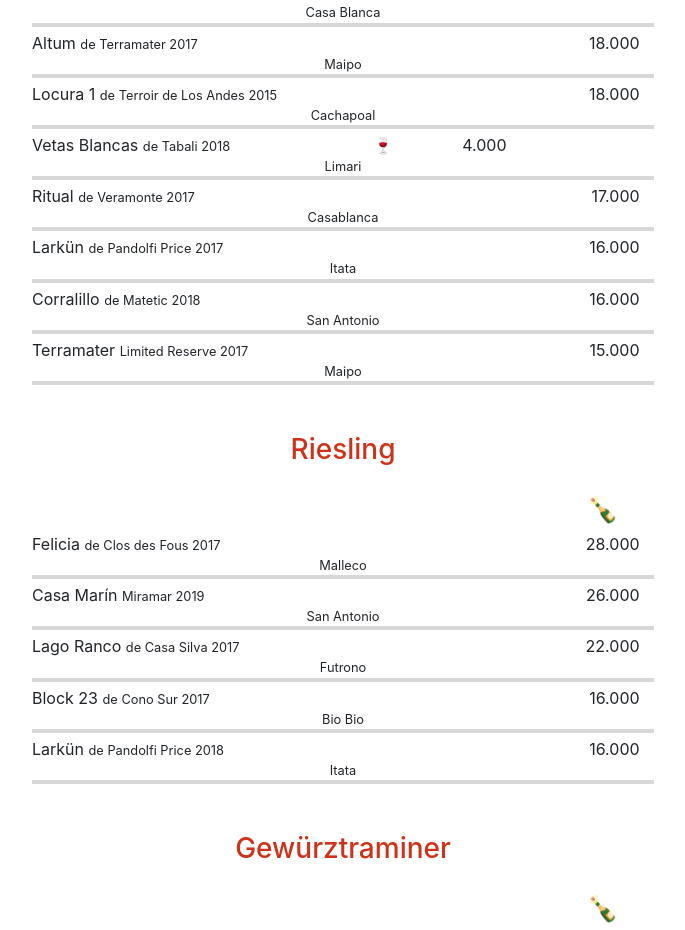
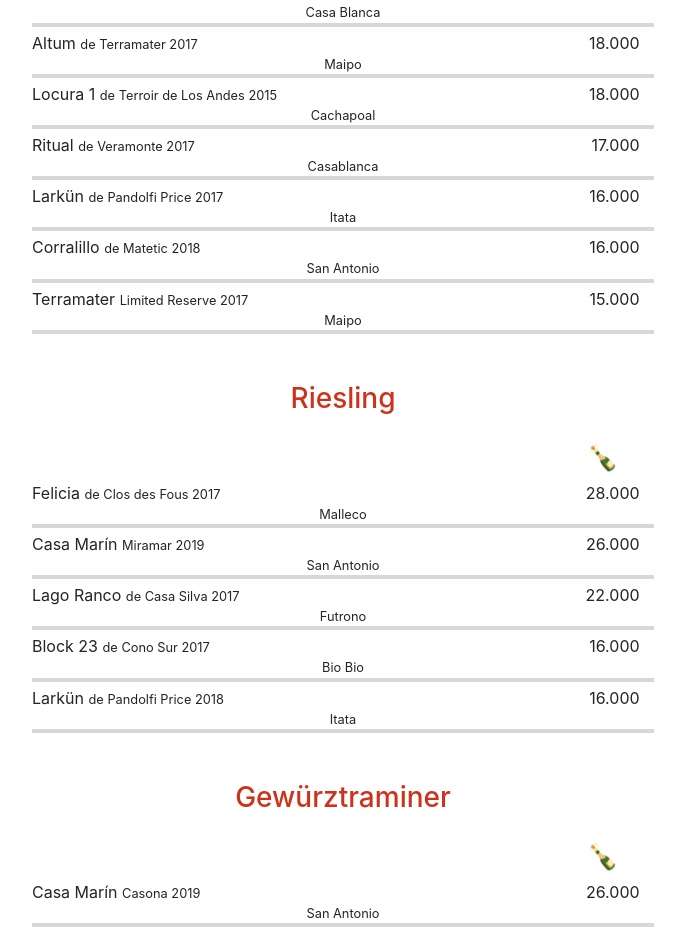
Before and after one commit to durbonca/Menu-QR-Google-sheet, a React (Create React App) app: page /Wine in a window 1280 px wide. Shown: the part 3286-4216 px from the top of the page, without its empty margins (297-982 px from the left). Built offline with nearby package versions, Linux system fonts and the light colour scheme.

Commit message:
Update dataWine.js

```diff
--- a/src/data/dataWine.js
+++ b/src/data/dataWine.js
@@ -79,7 +79,7 @@ const dataWine = [{
             { id: 5, name: 'Lunae', description: 'de Callma 2018', country: 'Casa Blanca', price: '', price2: '19.000' },
             { id: 7, name: 'Altum', description: 'de Terramater 2017', country: 'Maipo', price: '', price2: '18.000' },
             { id: 8, name: 'Locura 1', description: 'de Terroir de Los Andes 2015', country: 'Cachapoal', price: '', price2: '18.000' },
-            { id: 9, name: 'Vetas Blancas', description: 'de Tabali 2018', country: 'Limari', price: '4.000', price2: ''/* 17.000 */ },
+            /* { id: 9, name: 'Vetas Blancas', description: 'de Tabali 2018', country: 'Limari', price: '4.000', price2: '17.000' }, */
             { id: 10, name: 'Ritual', description: 'de Veramonte 2017', country: 'Casablanca', price: '', price2: '17.000' },
             { id: 11, name: 'Larkün', description: 'de Pandolfi Price 2017', country: 'Itata', price: '', price2: '16.000' },
             { id: 10, name: 'Corralillo', description: 'de Matetic 2018', country: 'San Antonio', price: '', price2: '16.000' },
```
